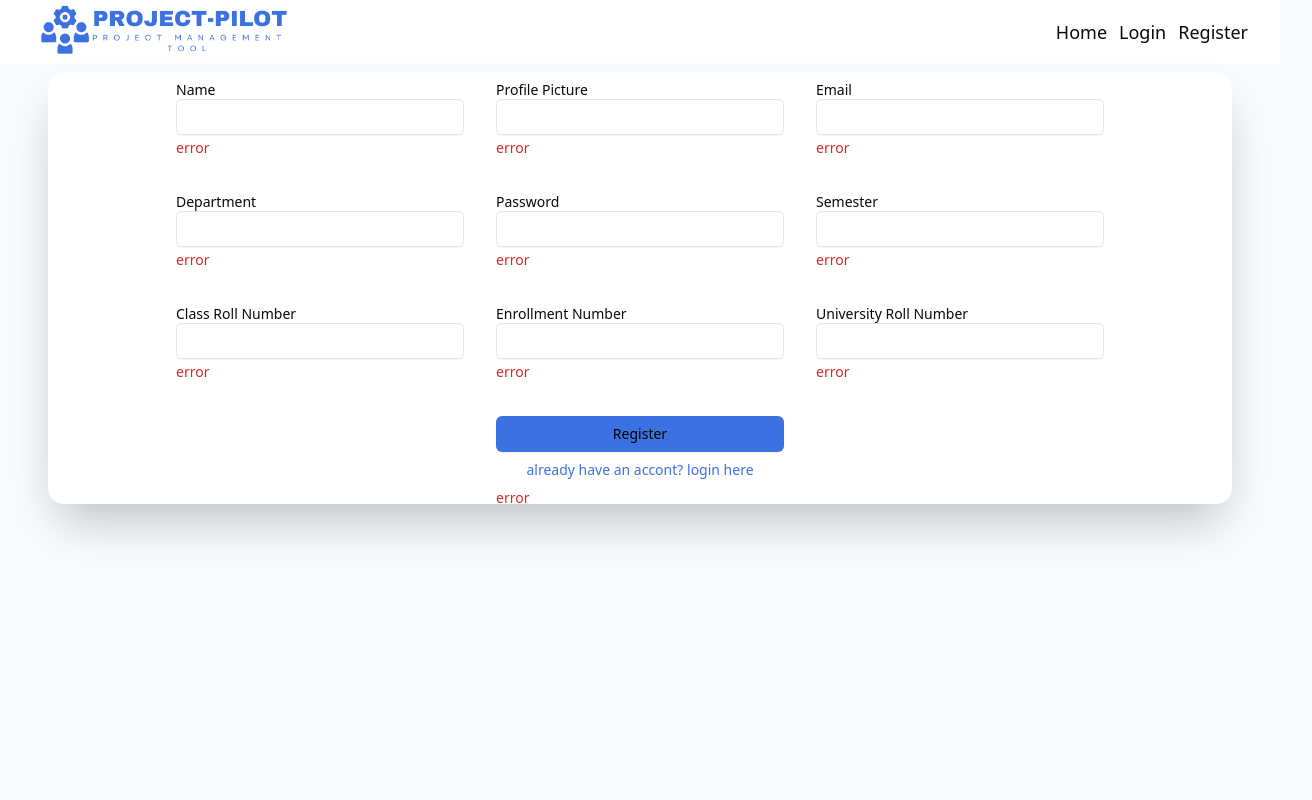
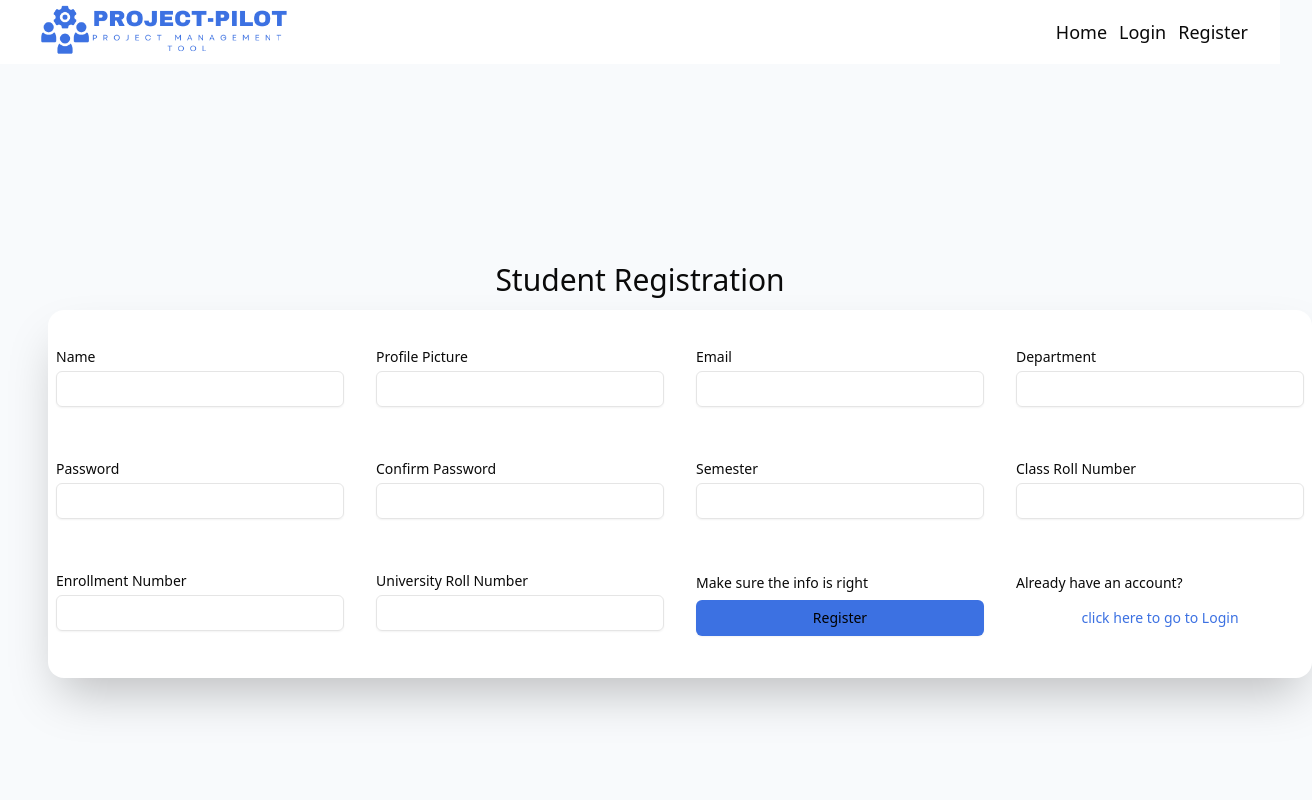
Before and after one commit to adityach0uhan/Project-Pilot, a Next.js app: page /register in a window 1280 px wide. Shown: the top 800 px of the page, 1312 px wide, since content can reach past the window. Built offline with nearby package versions, Linux system fonts and the light colour scheme.

Commit message:
used hook form with resolver

```diff
--- a/src/app/(auth)/register/page.tsx
+++ b/src/app/(auth)/register/page.tsx
@@ -1,8 +1,10 @@
 'use client';
 import { Button } from '@/components/ui/button';
+import { studentSchema } from '@/zod/student.schema';
 import { Input } from '@/components/ui/input';
 import { Label } from '@/components/ui/label';
-import { useForm, SubmitHandler } from 'react-hook-form';
+import { useForm } from 'react-hook-form';
+import { zodResolver } from '@hookform/resolvers/zod';
 
 type Inputs = {
     name: string;
@@ -14,6 +16,7 @@ type Inputs = {
     classRollNumber: string;
     enrollmentNumber: string;
     universityRollNumber: string;
+    confirmPassword: string;
 };
 const page = () => {
     const {
@@ -21,75 +24,109 @@ const page = () => {
         handleSubmit,
         watch,
         formState: { errors }
-    } = useForm<Inputs>();
+    } = useForm<Inputs>({ resolver: zodResolver(studentSchema) });
 
     const registerUser = async (data: Inputs) => {
-        console.log(data);
+        const { confirmPassword, ...userData } = data;
+        console.log(userData);
     };
 
     return (
-        <div className='w-screen min-h-screen flex  justify-center p-2'>
+        <div className='w-screen min-h-screen flex flex-col  justify-center p-2'>
+            <h1 className='w-full text-center text-3xl my-3'>
+                Student Registration{' '}
+            </h1>
             <form
-                className='w-full p-2 md:mx-10 bg-white shadow-2xl rounded-2xl  justify-center flex gap-8 h-full items-start flex-wrap'
+                className='w-full p-2 md:mx-10 py-8 bg-white shadow-2xl rounded-2xl  justify-center flex gap-8 h-full items-start flex-wrap'
                 onSubmit={handleSubmit(registerUser)}>
                 <div className='w-72 h-20 flex justify-evenly flex-col'>
                     <Label htmlFor='name'>Name</Label>
                     <Input {...register('name')} />
-                    <p className='text-sm text-red-600'>error</p>
+                    <p className='text-sm text-red-600'>
+                        {errors.name?.message}
+                    </p>
                 </div>
                 <div className='w-72 h-20 flex justify-evenly flex-col'>
                     <Label htmlFor='profilePic'>Profile Picture</Label>
                     <Input {...register('profilePic')} />
-                    <p className='text-sm text-red-600'>error</p>
+                    <p className='text-sm  text-red-600'>
+                        {errors.profilePic?.message}
+                    </p>
                 </div>
                 <div className='w-72 h-20 flex justify-evenly flex-col'>
                     <Label htmlFor='email'>Email</Label>
                     <Input {...register('email')} />
-                    <p className='text-sm text-red-600'>error</p>
+                    <p className='text-sm text-red-600'>
+                        {' '}
+                        {errors.email?.message}
+                    </p>
                 </div>
                 <div className='w-72 h-20 flex justify-evenly flex-col'>
                     <Label htmlFor='department'>Department</Label>
                     <Input {...register('department')} />
-                    <p className='text-sm text-red-600'>error</p>
+                    <p className='text-sm text-red-600'>
+                        {errors.department?.message}
+                    </p>
                 </div>
                 <div className='w-72 h-20 flex justify-evenly flex-col'>
                     <Label htmlFor='password'>Password</Label>
-                    <Input {...register('password')} />
-                    <p className='text-sm text-red-600'>error</p>
+                    <Input type='password' {...register('password')} />
+                    <p className='text-sm text-red-600'>
+                        {errors.password?.message}
+                    </p>
                 </div>
                 <div className='w-72 h-20 flex justify-evenly flex-col'>
+                    <Label htmlFor='confirmPassword'>Confirm Password</Label>
+                    <Input type='password' {...register('confirmPassword')} />
+                    <p className='text-sm text-red-600'>
+                        {errors.confirmPassword?.message}{' '}
+                    </p>
+                </div>
+
+                <div className='w-72 h-20 flex justify-evenly flex-col'>
                     <Label htmlFor='semester'>Semester</Label>
-                    <Input {...register('semester')} />
-                    <p className='text-sm text-red-600'>error</p>
+                    <Input type='text' {...register('semester')} />
+                    <p className='text-sm text-red-600'>
+                        {errors.semester?.message}
+                    </p>
                 </div>
                 <div className='w-72 h-20 flex justify-evenly flex-col'>
                     <Label htmlFor='classRollNumber'>Class Roll Number</Label>
                     <Input {...register('classRollNumber')} />
-                    <p className='text-sm text-red-600'>error</p>
+                    <p className='text-sm text-red-600'>
+                        {errors.classRollNumber?.message}
+                    </p>
                 </div>
                 <div className='w-72 h-20 flex justify-evenly flex-col'>
                     <Label htmlFor='enrollmentNumber'>Enrollment Number</Label>
                     <Input {...register('enrollmentNumber')} />
-                    <p className='text-sm text-red-600'>error</p>
+                    <p className='text-sm text-red-600'>
+                        {errors.enrollmentNumber?.message}
+                    </p>
                 </div>
                 <div className='w-72 h-20 flex justify-evenly flex-col'>
                     <Label htmlFor='universityRollNumber'>
                         University Roll Number
                     </Label>
                     <Input {...register('universityRollNumber')} />
-                    <p className='text-sm text-red-600'>error</p>
+                    <p className='text-sm text-red-600'>
+                        {errors.universityRollNumber?.message}
+                    </p>
                 </div>
                 <div className='w-72 h-20 flex justify-evenly flex-col'>
+                    <Label htmlFor=''>Make sure the info is right</Label>
                     <Button
                         type='submit'
                         className='bg-[#3C71E2] w-full text-black hover:bg-[#98b3ee]'
                         variant={'secondary'}>
                         Register
                     </Button>
+                </div>
+                <div className='w-72 h-20 flex justify-evenly flex-col'>
+                    <Label htmlFor=''> Already have an account? </Label>
                     <Button className='text-sm text-[#3C71E2]' variant={'link'}>
-                        already have an accont? login here
+                        click here to go to Login
                     </Button>
-                    <p className='text-sm text-red-600'>error</p>
                 </div>
             </form>
         </div>
```
